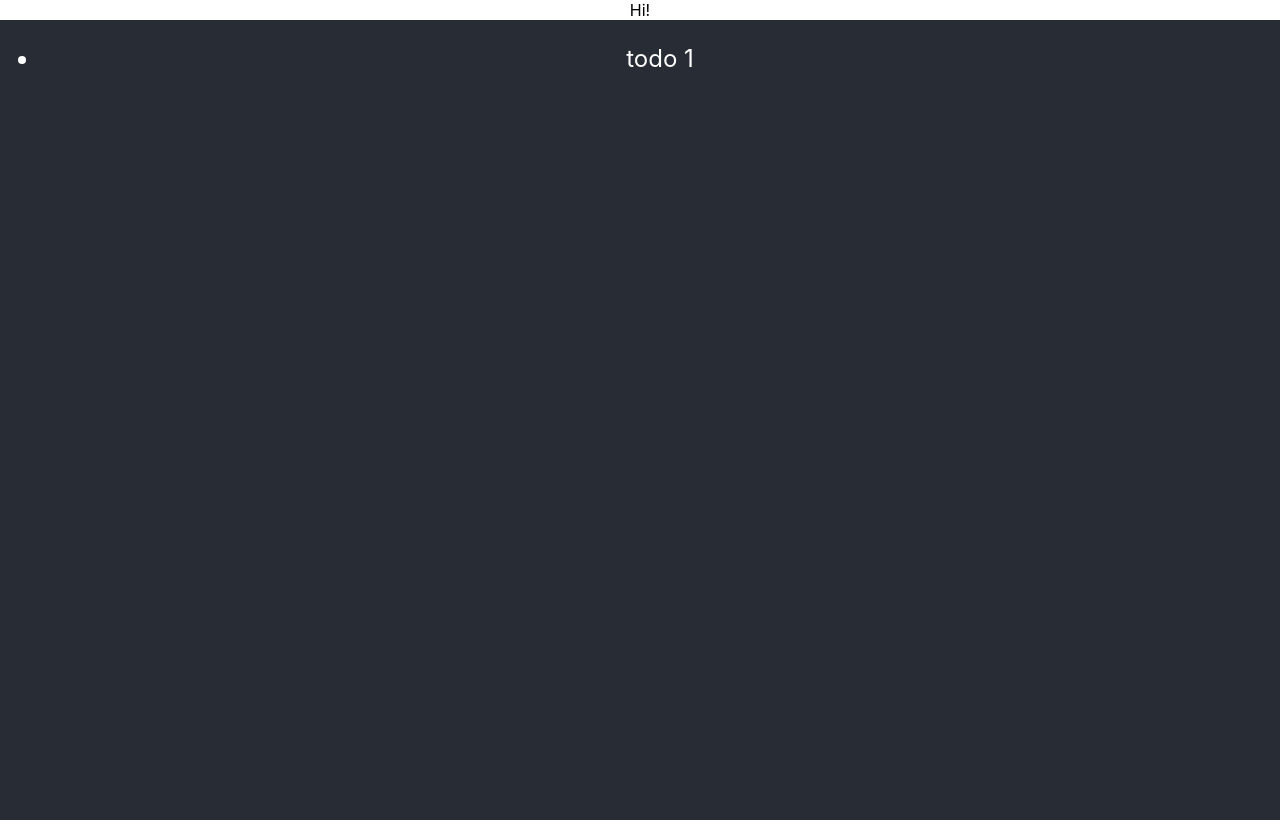
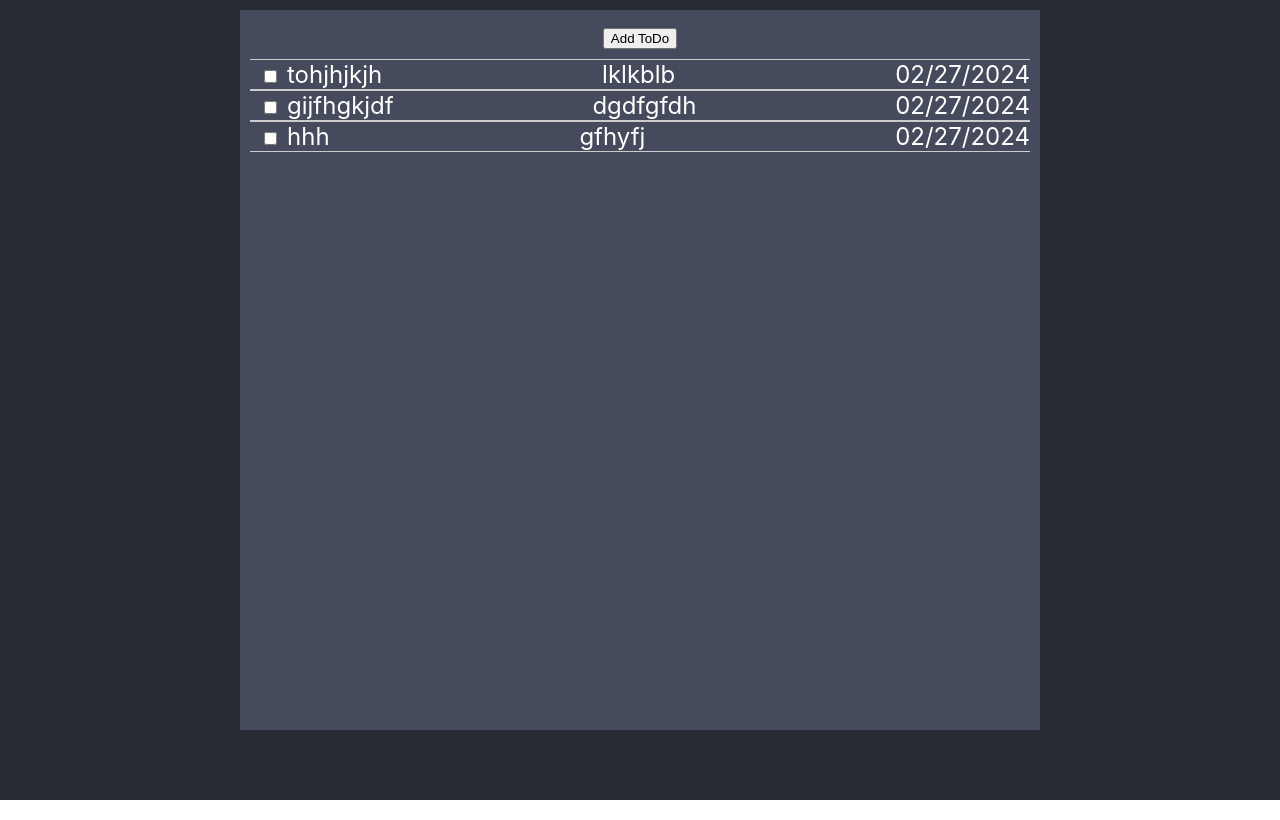
Before and after one commit to AnastasiaOwl/my-ToDoList, a React (Create React App) app: page / in a window 1280 px wide. Built offline with nearby package versions, Linux system fonts and the light colour scheme; data requests are answered from the project's data file.

Commit message:
add form to add todo to server, style a little

```diff
--- a/db.json
+++ b/db.json
@@ -1,11 +1,25 @@
 {
-    "todos": [
+  "todos": [
     {
-    "id": 1,
-    "title": "todo 1",
-    "description": "jjjj",
-    "checked": false,
-    "creationDate": "27.02.2024"
+      "id": "20fc2190-9aed-4f8d-ad6e-37555b7f0543",
+      "title": "tohjhjkjh",
+      "description": "lklkblb",
+      "checked": false,
+      "creationDate": "02/27/2024"
+    },
+    {
+      "id": "fe4e955f-641c-4b2f-b363-912e8f60188f",
+      "title": "gijfhgkjdf",
+      "description": "dgdfgfdh",
+      "checked": false,
+      "creationDate": "02/27/2024"
+    },
+    {
+      "id": "9dd1e6ab-d671-4291-a297-4c1487db2a6d",
+      "title": "hhh",
+      "description": "gfhyfj",
+      "checked": false,
+      "creationDate": "02/27/2024"
     }
-]
+  ]
 }
--- a/package.json
+++ b/package.json
@@ -12,6 +12,7 @@
     "@testing-library/react": "^13.4.0",
     "@testing-library/user-event": "^13.5.0",
     "axios": "^1.6.7",
+    "date-fns": "^3.3.1",
     "react": "^18.2.0",
     "react-dom": "^18.2.0",
     "react-hook-form": "^7.50.1",
@@ -24,7 +25,7 @@
     "build": "react-scripts build",
     "test": "react-scripts test",
     "eject": "react-scripts eject",
-    "json-server": "json-server --watch db.json --port 3030 --delay 2000"
+    "json-server": "json-server --watch db.json --port 3030"
   },
   "eslintConfig": {
     "extends": [
--- a/src/App.js
+++ b/src/App.js
@@ -1,37 +1,13 @@
 import './style/App.css';
-import React, { useState, useEffect } from 'react';
-import { getTodosList } from './api/api';
+import ToDoComponentServer from './ToDoComponentServer';
 
 
 function App() {
-  const [todos, setTodos] = useState([]);
-  const [isLoading, setIsLoading]= useState(false);
-
-  const fetchData =  async () => {
-    setIsLoading(true);
-    const data = await getTodosList();
-    setIsLoading(false);
-    setTodos(data);
-  };
-
-  useEffect(() => {
-    fetchData();
-  },[]);
-
   return (
     <div className="App">
-      <header>Hi!</header>
+      <header></header>
       <body className="App-body">
-        <ul>
-          {isLoading ? (<div>Loading...</div>) :
-        (todos.map((todos)=>(
-          <li key={todos.id}>
-            {todos.title}
-          </li>
-        ))
-        )}
-        </ul>
-       {/* <ToDoComponent/> */}
+      <ToDoComponentServer/>
       </body>
     </div>
   );
--- a/src/ToDoComponent.js
+++ b/src/ToDo/ToDoComponent.js
@@ -1,6 +1,6 @@
 import React from 'react';
 import {useState, useEffect} from 'react';
-import ToDoItem from './ToDoItem';
+import ToDoItem from '../ToDoItem';
 import  './style/ToDo.css';
 import { FontAwesomeIcon } from '@fortawesome/react-fontawesome';
 import { faPlusSquare, faFloppyDisk, faEraser} from '@fortawesome/free-solid-svg-icons';
--- /dev/null
+++ b/src/ToDoComponentServer.js
@@ -0,0 +1,74 @@
+import React, { useState, useEffect } from 'react';
+import ToDoForm from './ToDoForm';
+import { useFetch } from './hooks/useFetch';
+import { v4 as uuidv4 } from 'uuid';
+import axios from 'axios';
+import { format } from 'date-fns';
+import ToDoItem from './ToDoItem';
+import  './style/ToDo.css';
+
+const ToDoComponentServer = () => {
+  const [todos, setTodos] = useState([]);
+  const { data: fetchedTodos, isLoading } = useFetch('todos');
+  const [showAddForm, setShowAddForm] = useState(false);
+
+  useEffect(() => {
+    setTodos(fetchedTodos);
+  }, [fetchedTodos]);
+
+  const addTodo = async (newTodo) => {
+    const formattedDate = format(new Date(), 'MM/dd/yyyy');
+    const payload = {
+      ...newTodo,
+      id: uuidv4(),
+      checked: false,
+      creationDate: formattedDate,
+    };
+
+    try {
+      await axios.post('todos', payload);
+      const updatedTodos = await axios.get('todos');
+      setTodos(updatedTodos.data);
+    } catch (error) {
+      console.error('Error adding todo:', error);
+    }
+  };
+
+  const onCheckHandler = async (id) => {
+    const updatedTodos = todos.map((todo) =>
+      todo.id === id ? { ...todo, checked: !todo.checked } : todo
+    );
+
+    try {
+      await axios.put(`todos/${id}`, updatedTodos.find(todo => todo.id === id));
+      setTodos(updatedTodos);
+    } catch (error) {
+      console.error('Error updating todo:', error);
+    }
+  };
+
+  return (
+   <div className='container'>
+        {isLoading ? (
+            <div>Loading...</div>
+        ) : todos.length === 0 ? (
+            <div>
+            <p>You currently have no tasks.</p>
+            <button onClick={() => setShowAddForm(true)}>Add ToDo</button>
+            </div>
+        ) : (
+        <div>
+            <div className='mycontainer'>
+            <button onClick={() => setShowAddForm(true)}>Add ToDo</button>
+            {showAddForm && (
+            <ToDoForm setShowAddForm={setShowAddForm} addTodo={addTodo} />
+            )}
+        </div>
+        <ToDoItem todos={todos} onCheckHandler={onCheckHandler}/>
+        </div>
+   )}
+ </div>
+  );
+};
+
+export default ToDoComponentServer;
--- /dev/null
+++ b/src/ToDoForm.js
@@ -0,0 +1,54 @@
+import React, { useState } from 'react';
+import { FontAwesomeIcon } from '@fortawesome/react-fontawesome';
+import { faPlusSquare, faFloppyDisk, faEraser} from '@fortawesome/free-solid-svg-icons';
+import  './style/ToDo.css';
+
+const ToDoForm = ({ setShowAddForm, addTodo }) => {
+  const [inputTitle, setInputTitle] = useState('');
+  const [inputDescription, setInputDescription] = useState('');
+  const [inputCheckbox, setInputCheckbox] = useState(false);
+
+  const handleAddTodo = () => {
+    if (!inputTitle) {
+      alert('Please enter a title for the ToDo.');
+      return;
+    }
+
+    const newTodo = {
+      title: inputTitle,
+      description: inputDescription,
+      checked: inputCheckbox,
+    };
+
+    addTodo(newTodo);
+
+    // Clear input fields after adding
+    setInputTitle('');
+    setInputDescription('');
+    setInputCheckbox(false);
+
+    // Close the form
+    setShowAddForm(false);
+  };
+
+  return (
+    <>
+      <input className='input'
+        type="text"
+        placeholder="Title"
+        value={inputTitle}
+        onChange={(e) => setInputTitle(e.target.value)}
+      />
+      <input className='input'
+        type="text"
+        placeholder="Description"
+        value={inputDescription}
+        onChange={(e) => setInputDescription(e.target.value)}
+      />
+      <button className='button' onClick={handleAddTodo}><FontAwesomeIcon icon={faPlusSquare}/></button>
+      <button onClick={() => setShowAddForm(false)}>Cancel</button>
+    </>
+  );
+};
+
+export default ToDoForm;
--- a/src/ToDoItem.js
+++ b/src/ToDoItem.js
@@ -3,23 +3,24 @@ import { FontAwesomeIcon } from '@fortawesome/react-fontawesome';
 import { faTrash } from '@fortawesome/free-solid-svg-icons';
 import './style/TodoItem.css';
 
-const ToDoItem = ({ todos, onCheckHandler, onClickDelete }) => {
+const ToDoItem = ({ todos, onCheckHandler}) => {
   return (
     <div className='main'>
-      {todos.map((todo) => (
-        <div key={todo.id} className='todoItem'>
+    {todos.map((todo) => (
+        <div key={todo.id}  className='todoItem'>
           <div className='todo'>
-          <input
+        <input
             type="checkbox"
             checked={todo.checked || false}
             onChange={() => onCheckHandler(todo.id)}
-          />
-        <p className={todo.checked ? "todo-name checked" : "todo-name"}>{todo.name}</p>
-          </div>
-           <button className='deleteButton' onClick={() => onClickDelete(todo.id)}><FontAwesomeIcon icon={faTrash} /></button>
+        />
+        <div className={todo.checked ? "todo-name checked" : "todo-name"}>{todo.title}</div>
         </div>
-      ))}
+        <div className='todoText'>{todo.description}</div>
+        <div className='todoText'>{todo.creationDate}</div>
     </div>
+    ))}
+ </div>
   );
 };
 
--- a/src/api/api.js
+++ b/src/api/api.js
@@ -6,3 +6,13 @@ export const getTodosList = async () =>{
   const todos = await axios.get('todos');
   return todos.data;
 };
+
+export const addTodo = async (todo) => {
+  try {
+    const response = await axios.post('todos', todo);
+    return response.data;
+  } catch (error) {
+    console.error('Error adding todo:', error);
+    throw error;
+  }
+};
--- /dev/null
+++ b/src/hooks/useFetch.js
@@ -0,0 +1,28 @@
+import React, { useState, useEffect } from 'react';
+import axios from 'axios';
+
+// Update the base URL to match your JSON Server
+axios.defaults.baseURL = 'http://localhost:3030/';
+
+export const useFetch = (endpoint) => {
+  const [data, setData] = useState([]);
+  const [isLoading, setIsLoading] = useState(false);
+
+  const fetchData = async () => {
+    setIsLoading(true);
+    try {
+      const response = await axios.get(endpoint);
+      setData(response.data);
+    } catch (error) {
+      console.warn('Something went wrong', error);
+    } finally {
+      setIsLoading(false);
+    }
+  };
+
+  useEffect(() => {
+    fetchData();
+  }, [endpoint]);
+
+  return { data, isLoading };
+};
--- a/src/style/ToDo.css
+++ b/src/style/ToDo.css
@@ -24,8 +24,7 @@
 
 .input{
     padding: 0;
-    width: 65%;
-    margin: 15px;
+    margin: 5px;
     font-size: calc(5px + 2vmin);
     color: rgb(0, 0, 0);
 }
@@ -37,11 +36,8 @@
     min-height: 90vh;
     place-self: center;
 }
-
 .mycontainer{
-    display: flex;
-    justify-content: space-evenly;
-    align-items: center;
+  margin:10px;
 }
 
 Select{
--- a/src/style/TodoItem.css
+++ b/src/style/TodoItem.css
@@ -5,12 +5,12 @@
   }
 
   .todoItem {
-    margin-left: 6px;
-    margin-right: 6px;
+    margin-left: 10px;
+    margin-right: 10px;
     display: flex;
     align-items: center;
     justify-content: space-between;
-    min-width: 790px;
+    min-width: 780px;
     border-top: 1px solid #ccc; /* Added border rule */
     border-bottom: 1px solid #ccc;
   }
@@ -20,8 +20,12 @@
     align-items: baseline;
     margin-left: 10px;
   }
+  .todoText {
+    margin: 5 px;
+  }
 
   .todo-name {
+    margin: 5 px;
     display: inline-flex;
     line-height: 1; /* Normal line height for the text */
   }
```
Also changed, not shown: src/ToDo/Select.js (renamed from src/Select.js), 1 other file (tests, documents, lock files or other folders).
